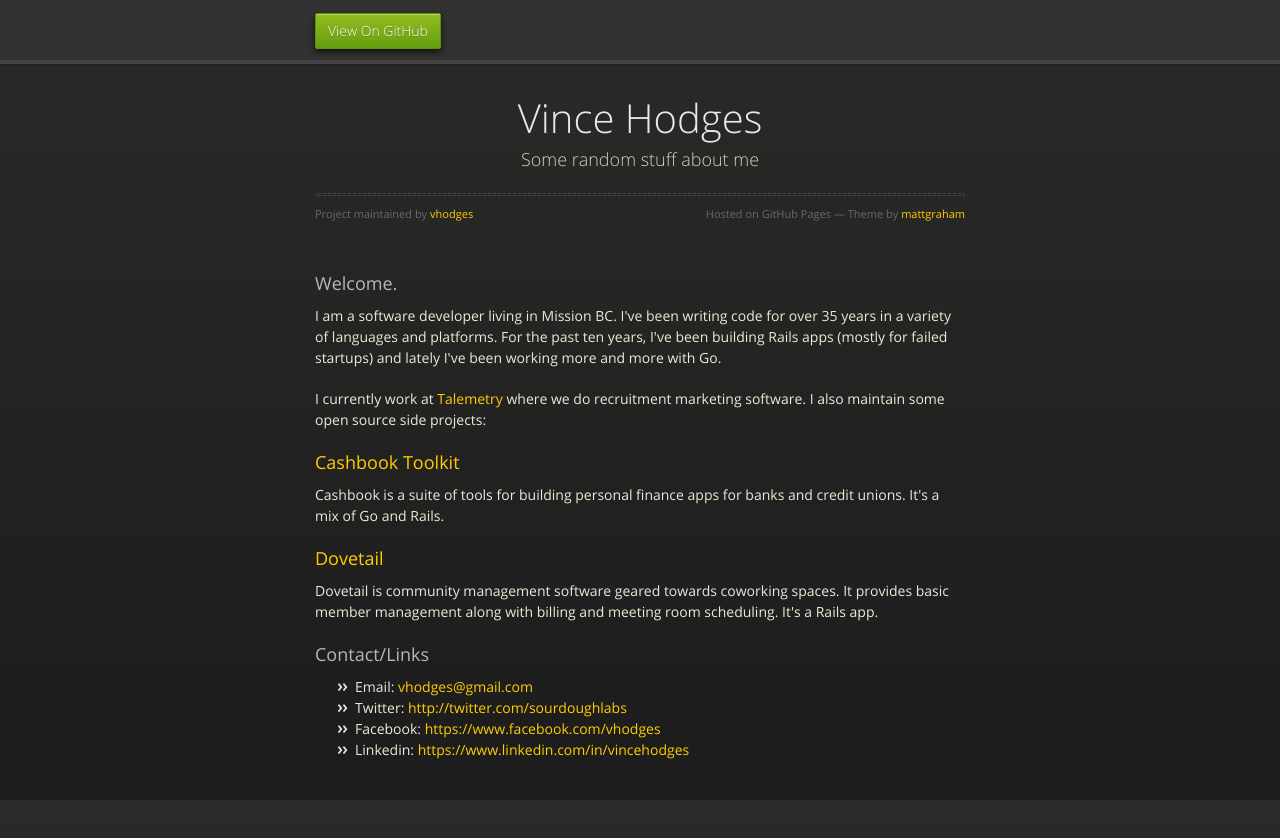
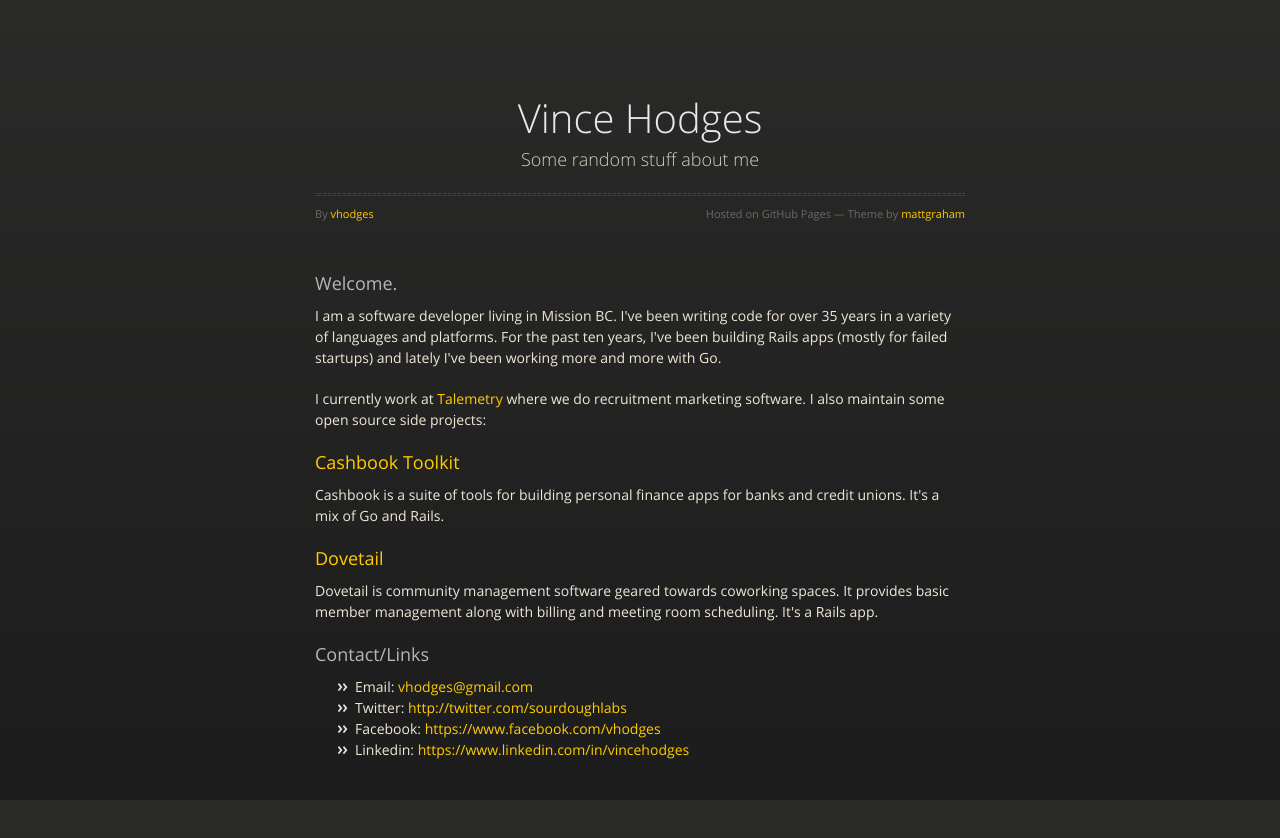
Before and after one commit to vhodges/vhodges.github.com, a plain HTML site: page index.html in a window 1280 px wide. Drawn offline with nearby package versions, Linux system fonts and the light colour scheme.

Commit message:
Update index.html

```diff
--- a/index.html
+++ b/index.html
@@ -18,11 +18,6 @@
 
   </head>
   <body>
-      <div id="header">
-        <nav>
-          <li class="fork"><a href="https://github.com/vhodges">View On GitHub</a></li>
-        </nav>
-      </div><!-- end header -->
 
     <div class="wrapper">
 
@@ -31,7 +26,7 @@
           <h1>Vince Hodges</h1>
           <p>Some random stuff about me</p>
           <hr>
-          <span class="credits left">Project maintained by <a href="https://github.com/vhodges">vhodges</a></span>
+          <span class="credits left">By <a href="https://github.com/vhodges">vhodges</a></span>
           <span class="credits right">Hosted on GitHub Pages &mdash; Theme by <a href="https://twitter.com/michigangraham">mattgraham</a></span>
         </div>
 
```
